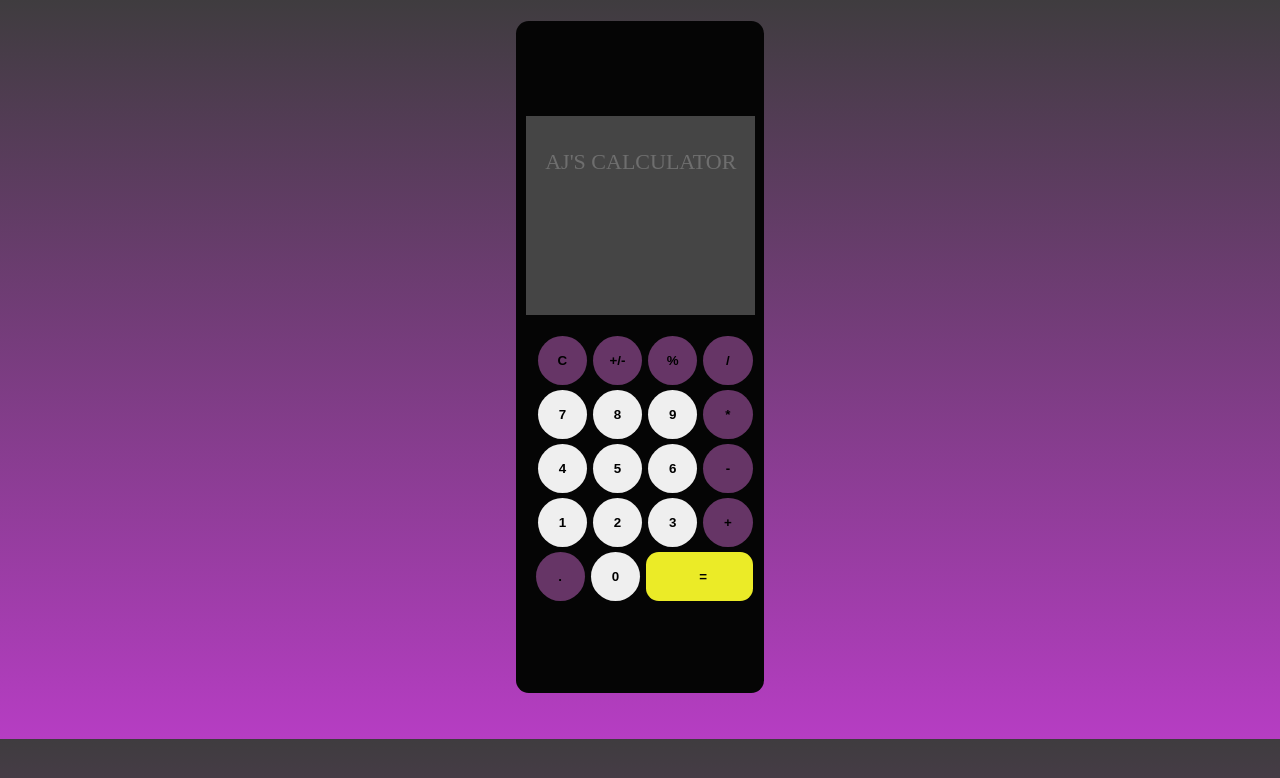
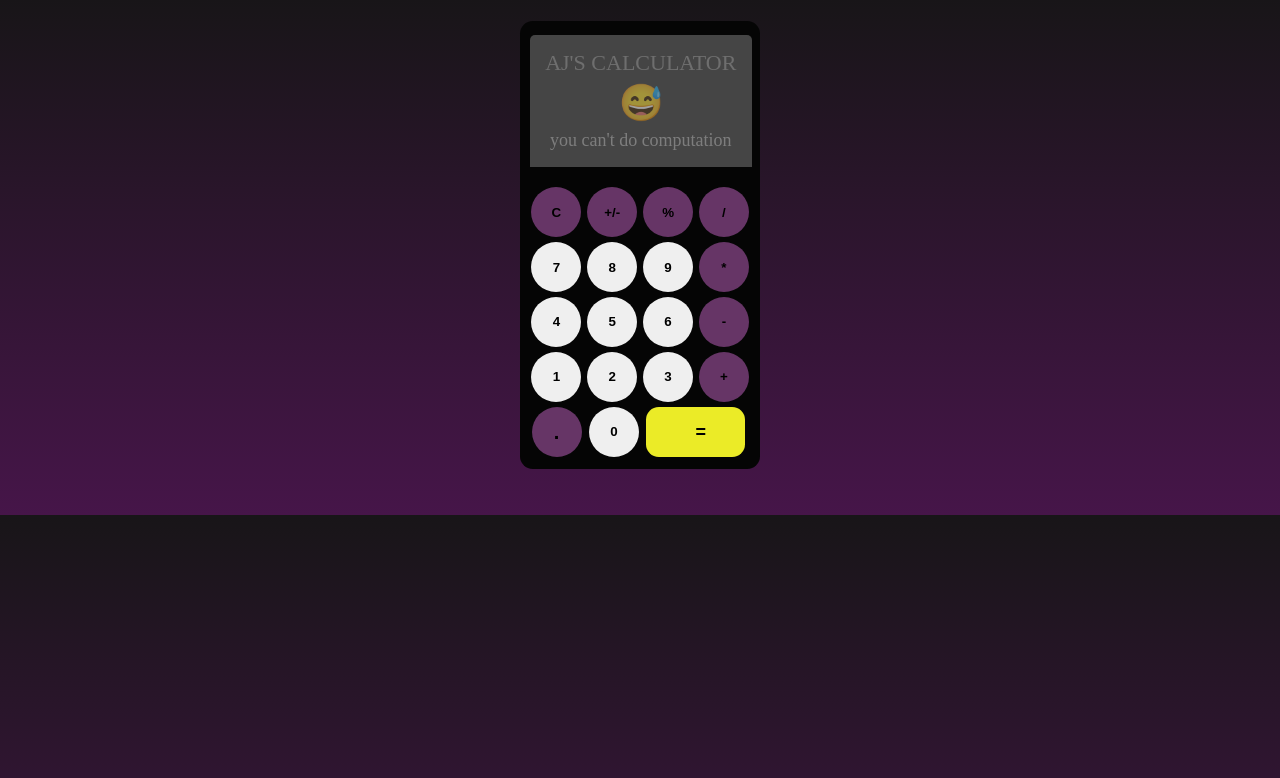
Before and after one commit to TheWadeh/Simple-Calculator, a plain HTML site: page index.html in a window 1280 px wide. Drawn offline with Linux system fonts and the light colour scheme.

Commit message:
Adjust the size of the calculator

```diff
--- a/index.html
+++ b/index.html
@@ -6,16 +6,21 @@
     <title>Calculator</title>
     <link rel="icon" href="171352_calculator_icon.png" />
     <style>
+      * {
+        box-sizing: border-box;
+      }
       body {
         display: flex;
         justify-content: center;
-        align-items: flex-end;
+        align-items: center;
+        flex-direction: column;
         /* height:100vh; */
+        max-width: 100%;
         font-size: 18px;
         background: linear-gradient(
           to bottom,
-          rgb(63, 60, 63),
-          rgb(182, 61, 195)
+          rgb(24, 21, 24),
+          rgb(70, 21, 73)
         );
         margin-bottom: 2.9rem;
       }
@@ -29,8 +34,8 @@
         padding: 0.41rem 0.51rem 0.11rem 0.41rem;
         gap: 1.2rem;
         margin-top: 0.8rem;
-        width: 18.4%;
-        height: 83vh;
+        width: 15rem;
+        height: 28rem;
         background-color: rgb(5, 5, 5);
         border-radius: 0.8rem;
       }
@@ -41,6 +46,7 @@
         align-items: center;
         flex-direction: column;
         background-color: rgb(69, 69, 69);
+        border-radius: 5px 5px 0 0;
         width: 98.6%;
         height: 30%;
         position: relative;
@@ -71,16 +77,17 @@
       }
       .container5 {
         display: flex;
-        /* padding-right: 0.16em; */
+        padding-right: 0.16em;
       }
       .btn {
-        width: 3.7em;
-        height: 3.7em;
+        width: 50px;
+        height: 50px;
         border-radius: 50%;
         font-weight: 700;
         margin: 0 0.16rem;
         border: none;
         margin: 0.12em 0.22em;
+        object-fit: cover;
       }
       .btn:hover {
         transform: scale(1.04);
@@ -92,14 +99,14 @@
       #btnlast {
         border-radius: 0.8rem;
         background-color: rgb(235, 235, 39);
-        padding: 0 4em;
-        /* font-size: 18px; */
+        padding: 0 3.1rem;
+        font-size: 18px;
         text-align: center;
       }
-      span {
+      .my {
         /* text-align:center; */
-        position: absolute;
-        top: 1.5em;
+        /* position: absolute; */
+        /* top: 1.5em; */
         /* left: 0; */
         /* bottom:.0008px; */
         opacity: 0.22;
@@ -110,12 +117,25 @@
       .op {
         background-color: rgb(102, 53, 102);
       }
+      .emoji {
+        margin: 16px;
+        transform: scale(2);
+        opacity: 0.5;
+      }
+      .compute {
+        opacity:0.3;
+        color:white;
+
+      }
     </style>
   </head>
   <body>
+    <!-- <h1 style="display:iniline;">this is just a calculator design</h1> -->
     <div class="calculator">
       <div class="upper-container">
-        <span style="color: rgb(255, 255, 255)">AJ'S CALCULATOR</span>
+        <div class="my" style="color: rgb(255, 255, 255)">AJ'S CALCULATOR</div>
+        <div class="emoji">😅</div>
+        <div class="compute">you can't do computation</div>
       </div>
       <div class="lower-container">
         <div class="container1">
@@ -143,7 +163,7 @@
           <button class="btn op">+</button>
         </div>
         <div class="container5">
-          <button class="btn op" >.</button>
+          <button class="btn op" style="font-size: 20px">.</button>
           <button class="btn">0</button>
           <button class="btn op" id="btnlast">=</button>
         </div>
```
